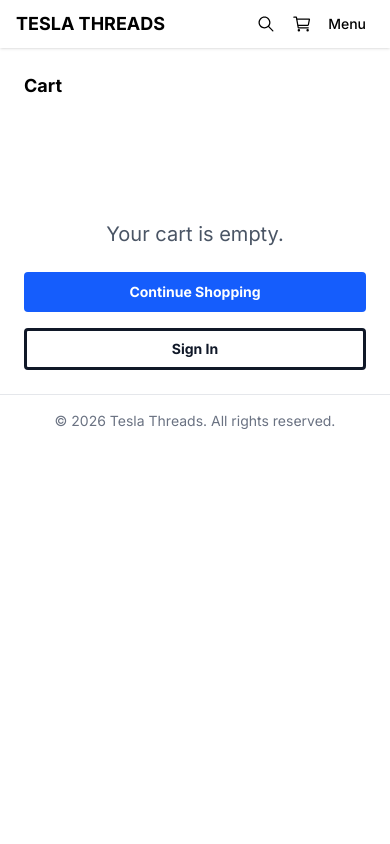
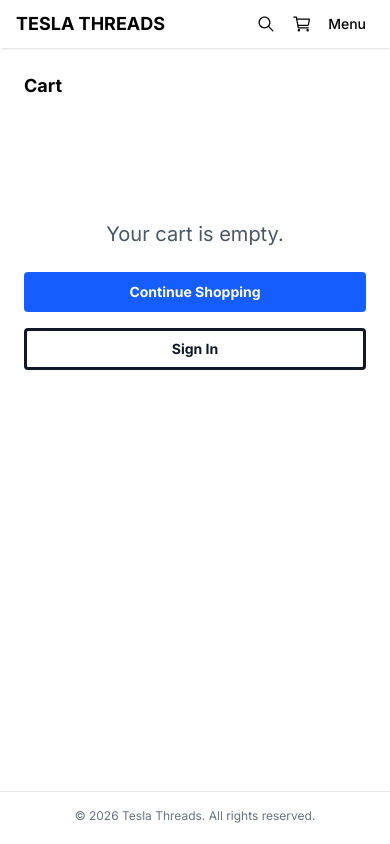
Before and after one commit to RodrigoRosario345/TeslaThreads, a Next.js app: page /cart in a window 390 px wide. Built offline with nearby package versions, Linux system fonts and the light colour scheme.

Commit message:
feat: update Layout and Footer components for improved responsiveness and accessibility

```diff
--- a/src/app/(shop)/layout.tsx
+++ b/src/app/(shop)/layout.tsx
@@ -4,7 +4,7 @@ export default function Layout({ children }: { children: React.ReactNode }) {
     return (
         <>
             <Header />
-            <main className="p-6 sm:p-12">
+            <main className="p-6 sm:p-12 min-h-[calc(100vh-6.3rem)]">
                 {children}
             </main>
             <Footer />
--- a/src/components/ui/Footer/Footer.tsx
+++ b/src/components/ui/Footer/Footer.tsx
@@ -1,6 +1,6 @@
 export function Footer() {
     return (
-        <footer className="w-full border-t border-gray-200 p-4 text-center text-sm text-gray-500">
+        <footer className="w-full border-t border-gray-200 p-4 text-center text-xs sm:text-sm text-gray-500">
             &copy; {new Date().getFullYear()} Tesla Threads. All rights reserved.
         </footer>
     );
```
